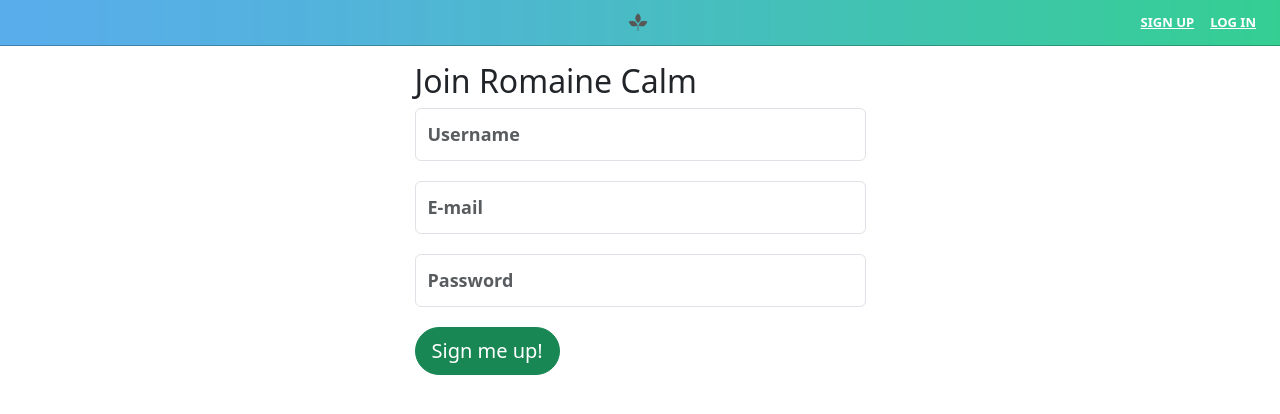
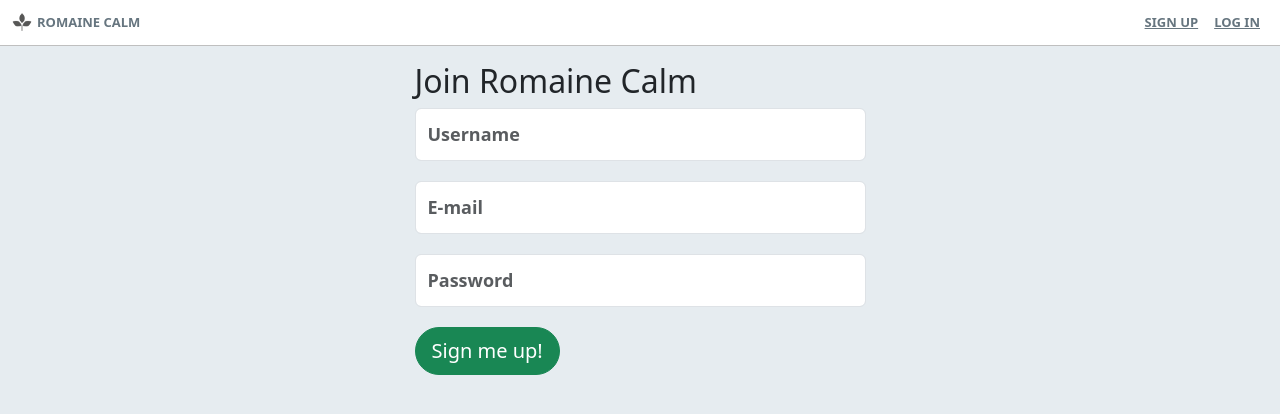
Before and after one commit to Leigh-AnneN/RomaineCalm, a Flask app: page /signup in a window 1280 px wide. Shown: the top 414 px of the page. Run offline with Flask 2, Linux system fonts and the light colour scheme; parts of the project's set-up code (start-up, migrations or seed data) failed here and were passed over; some libraries are stand-ins or nearby versions.

Commit message:
sign up bug fix

```diff
--- a/app.py
+++ b/app.py
@@ -102,7 +102,7 @@ def signup():
         seed_gardens(user.id)
         do_login(user)
 
-        return redirect("/search")
+        return redirect("/plants")
 
     else:
         return render_template('users/signup.html', form=form)
--- a/models.py
+++ b/models.py
@@ -21,8 +21,7 @@ class Garden(db.Model):
 
     garden_name = db.Column(
         db.Text,
-        nullable=False,
-        unique=True,
+        nullable=False
     )
 
     date_of_creation = db.Column(
--- a/static/stylesheets/style.css
+++ b/static/stylesheets/style.css
@@ -138,54 +135,6 @@ nav form.navbar-form {
   border: 2px solid #007bff;
 }
 
-/* on "onboarding" pages (signup & login), the navbar is
-   different: no search box, the logo is centered, and it has
-   a background color.
- */
-
-.onboarding > .navbar {
-  background-image: url("/static/images/nav-bg.png");
-  background-size: 100% 100%;
-}
-
-.onboarding .navbar-header {
-  margin: 0 auto;
-}
-
-.onboarding .navbar-brand {
-  margin: 0;
-}
-
-.onboarding .navbar-brand span {
-  display: none;
-}
-
-.onboarding .nav.navbar-nav.navbar-right {
-  position: absolute;
-  right: 16px;
-}
-
-.onboarding > .navbar a {
-  color: #fff;
-}
-
-.onboarding > .navbar form.navbar-form {
-  display: none;
-}
-
-.onboarding {
-  background-color: #fff;
-}
-
-@media (max-width: 468px) {
-  nav form.navbar-form {
-    display: none;
-  }
-}
-
-nav + .container {
-  margin-bottom: 1rem;
-}
 
 /* ===================== User profile */
 
```
Also changed, not shown: other parts of static/stylesheets/style.css (+0 -59 lines), READ ME.md (+1 -1 lines), seed.py (deleted, +0 -37 lines).
